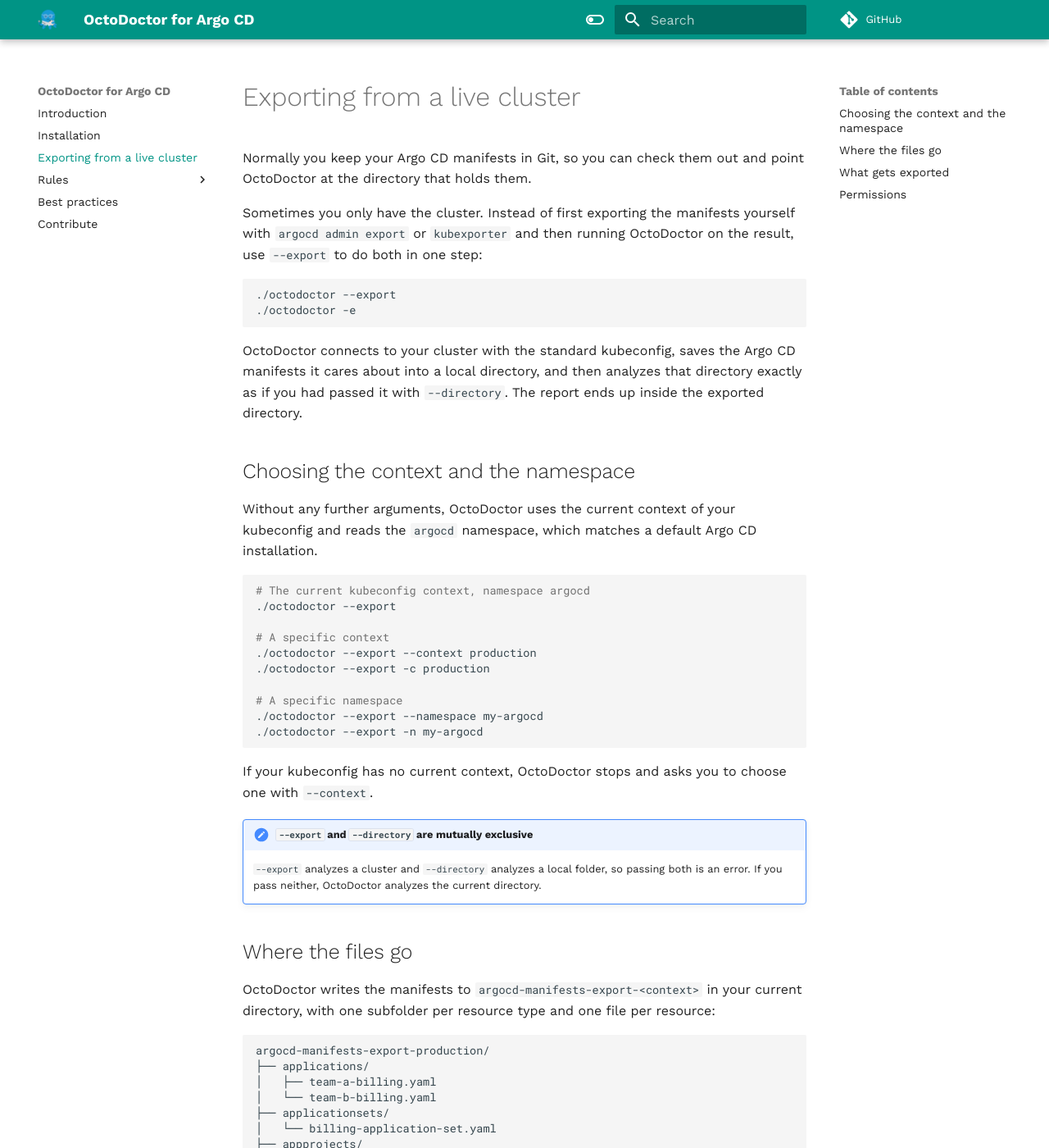
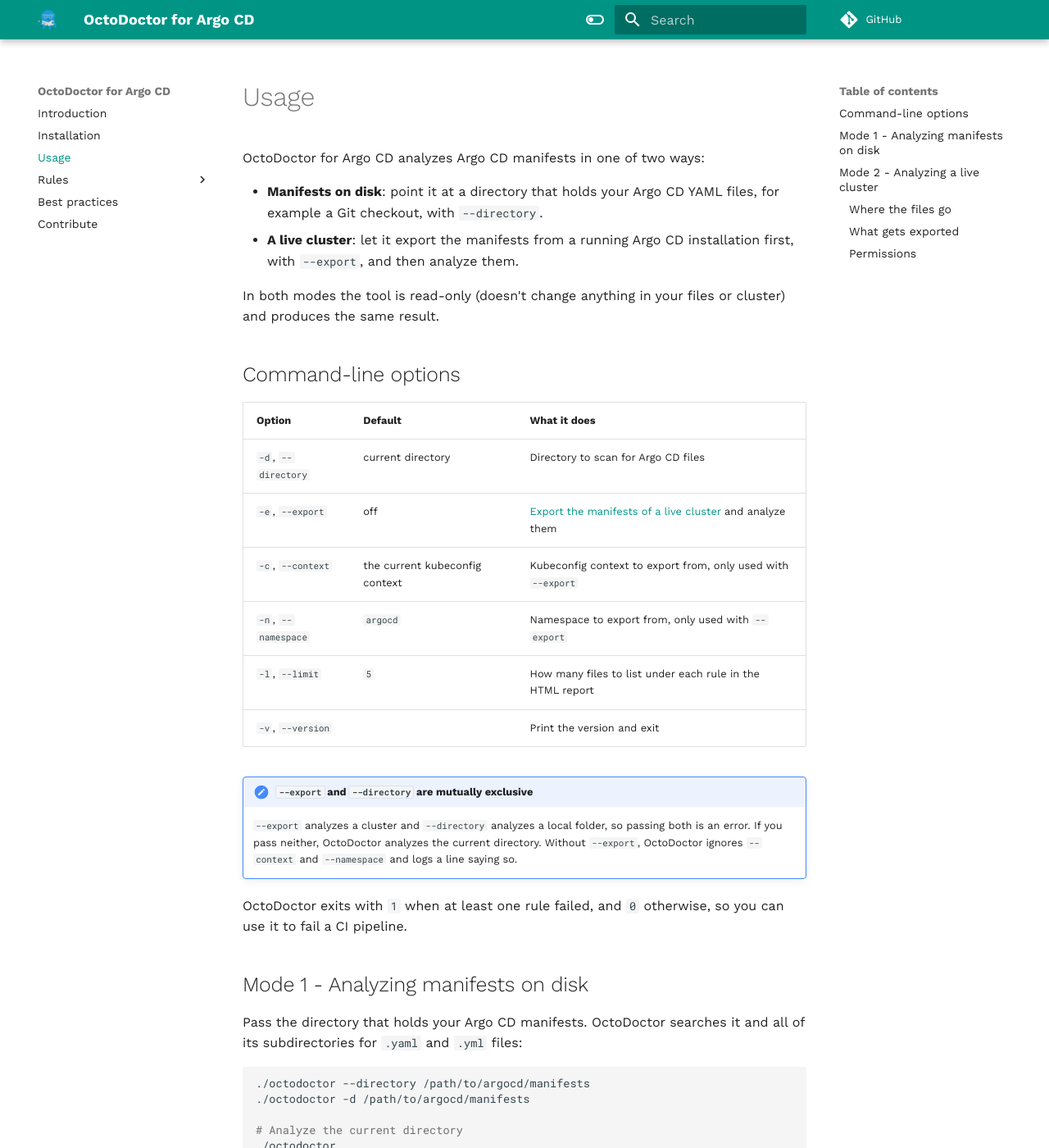
Before and after one commit to OctopusDeploy/octodoctor-argocd, an MkDocs documentation site: the page built from docs/usage.md, in a window 1280 px wide and 1400 px high. Shown: the whole window at 82% size. Built offline with MkDocs 1.6.1 and Material for MkDocs 9.7.7, drawn with Linux system fonts in a browser that asks for light colours; comment, search, counter and statistics services are not loaded; some of the changed text lies outside the part shown.

Commit message:
docs: new usage page
Signed-off-by: Kostis Kapelonis <kostis.kapelonis@octopus.com>

````diff
--- a/docs/export.md
+++ b/docs/usage.md
@@ -1,29 +1,77 @@
-# Exporting from a live cluster
+# Usage
 
-Normally you keep your Argo CD manifests in Git, so you can check them out and point OctoDoctor at the
-directory that holds them.
+OctoDoctor for Argo CD analyzes Argo CD manifests in one of two ways:
 
-Sometimes you only have the cluster. Instead of first exporting the manifests yourself with
-`argocd admin export` or `kubexporter` and then running OctoDoctor on the result, use `--export` to do
+- **Manifests on disk**: point it at a directory that holds your Argo CD YAML files, for example a Git
+  checkout, with `--directory`.
+- **A live cluster**: let it export the manifests from a running Argo CD installation first, with
+  `--export`, and then analyze them.
+
+In both modes the tool is read-only (doesn't change anything in your files or cluster) and produces the same result.
+
+## Command-line options
+
+| Option | Default | What it does |
+|---|---|---|
+| `-d`, `--directory` | current directory | Directory to scan for Argo CD files |
+| `-e`, `--export` | off | [Export the manifests of a live cluster](#analyzing-a-live-cluster) and analyze them |
+| `-c`, `--context` | the current kubeconfig context | Kubeconfig context to export from, only used with `--export` |
+| `-n`, `--namespace` | `argocd` | Namespace to export from, only used with `--export` |
+| `-l`, `--limit` | `5` | How many files to list under each rule in the HTML report |
+| `-v`, `--version` | | Print the version and exit |
+
+!!! note "`--export` and `--directory` are mutually exclusive"
+    `--export` analyzes a cluster and `--directory` analyzes a local folder, so passing both is an
+    error. If you pass neither, OctoDoctor analyzes the current directory. Without `--export`,
+    OctoDoctor ignores `--context` and `--namespace` and logs a line saying so.
+
+OctoDoctor exits with `1` when at least one rule failed, and `0` otherwise, so you can use it to fail a CI
+pipeline.
+
+## Mode 1 - Analyzing manifests on disk
+
+Pass the directory that holds your Argo CD manifests. OctoDoctor searches it and all of its
+subdirectories for `.yaml` and `.yml` files:
+
+```bash
+./octodoctor --directory /path/to/argocd/manifests
+./octodoctor -d /path/to/argocd/manifests
+
+# Analyze the current directory
+./octodoctor
+```
+
+OctoDoctor only looks at the files that describe Argo CD: Applications, ApplicationSets, AppProjects, the
+Argo CD ConfigMaps and Secrets listed under [what gets exported](#what-gets-exported), and cluster
+Secrets. It ignores every other file, so you can point it at a repository that also contains other
+Kubernetes manifests.
+
+The report is written to an `octodoctor-output` directory inside the directory you scanned:
+
+```
+/path/to/argocd/manifests/
+└── octodoctor-output/
+    ├── index.html     # open this in a browser
+    ├── report.json
+    └── report.yaml
+```
+
+`index.html` lists at most `--limit` files under each rule. `report.json` and `report.yaml` always contain
+every file, which makes them the better choice for scripts.
+
+```bash
+./octodoctor -d /path/to/argocd/manifests --limit 20
+```
+
+## Mode 2 - Analyzing a live cluster
+
+Sometimes you only have access to an Argo CD cluster. Instead of first exporting the manifests yourself with
+[argocd admin export](https://argo-cd.readthedocs.io/en/latest/user-guide/commands/argocd_admin_export/) or [kubexporter](https://github.com/bakito/kubexporter) and then running OctoDoctor on the result, use `--export` to do
 both in one step:
 
 ```bash
 ./octodoctor --export
 ./octodoctor -e
-```
-
-OctoDoctor connects to your cluster with the standard kubeconfig, saves the Argo CD manifests it cares
-about into a local directory, and then analyzes that directory exactly as if you had passed it with
-`--directory`. The report ends up inside the exported directory.
-
-## Choosing the context and the namespace
-
-Without any further arguments, OctoDoctor uses the current context of your kubeconfig and reads the
-`argocd` namespace, which matches a default Argo CD installation.
-
-```bash
-# The current kubeconfig context, namespace argocd
-./octodoctor --export
 
 # A specific context
 ./octodoctor --export --context production
@@ -33,14 +81,13 @@
 ./octodoctor --export --namespace my-argocd
 ./octodoctor --export -n my-argocd
 ```
+OctoDoctor connects to your cluster with the standard kubeconfig, saves the Argo CD manifests it cares
+about into a local directory, and then analyzes that directory exactly as if you had passed it with
+`--directory`. The report ends up inside the exported directory
 
 If your kubeconfig has no current context, OctoDoctor stops and asks you to choose one with `--context`.
 
-!!! note "`--export` and `--directory` are mutually exclusive"
-    `--export` analyzes a cluster and `--directory` analyzes a local folder, so passing both is an
-    error. If you pass neither, OctoDoctor analyzes the current directory.
-
-## Where the files go
+### Where the files go
 
 OctoDoctor writes the manifests to `argocd-manifests-export-<context>` in your current directory, with one
 subfolder per resource type and one file per resource:
@@ -74,7 +121,7 @@
 an earlier export, OctoDoctor deletes it and creates it again, so that manifests of resources that no
 longer exist in the cluster are never analyzed. A log line tells you when this happens.
 
-## What gets exported
+### What gets exported
 
 Only the resources OctoDoctor already knows how to analyze:
 
@@ -104,7 +151,7 @@
 exported directory and the report inside it. Copy the report somewhere else if you
 want to share it.
 
-## Permissions
+### Permissions
 
 OctoDoctor only reads from your cluster and never writes to it. It needs `list` permission on Applications,
 ApplicationSets, AppProjects, ConfigMaps and Secrets in the namespace you point it at.
--- a/mkdocs.yml
+++ b/mkdocs.yml
@@ -17,7 +17,7 @@
 nav:
 - Introduction: index.md
 - Installation: installation.md
-- Exporting from a live cluster: export.md
+- Usage: usage.md
 - Rules:
   - Overview: rules/index.md
   - R01 – Dangerous sync policy: rules/r01-dangerous-sync-policy.md
````
Also changed, not shown: README.md (+1 -1 lines), docs/index.md (+1 -0 lines), docs/installation.md (+4 -16 lines).
